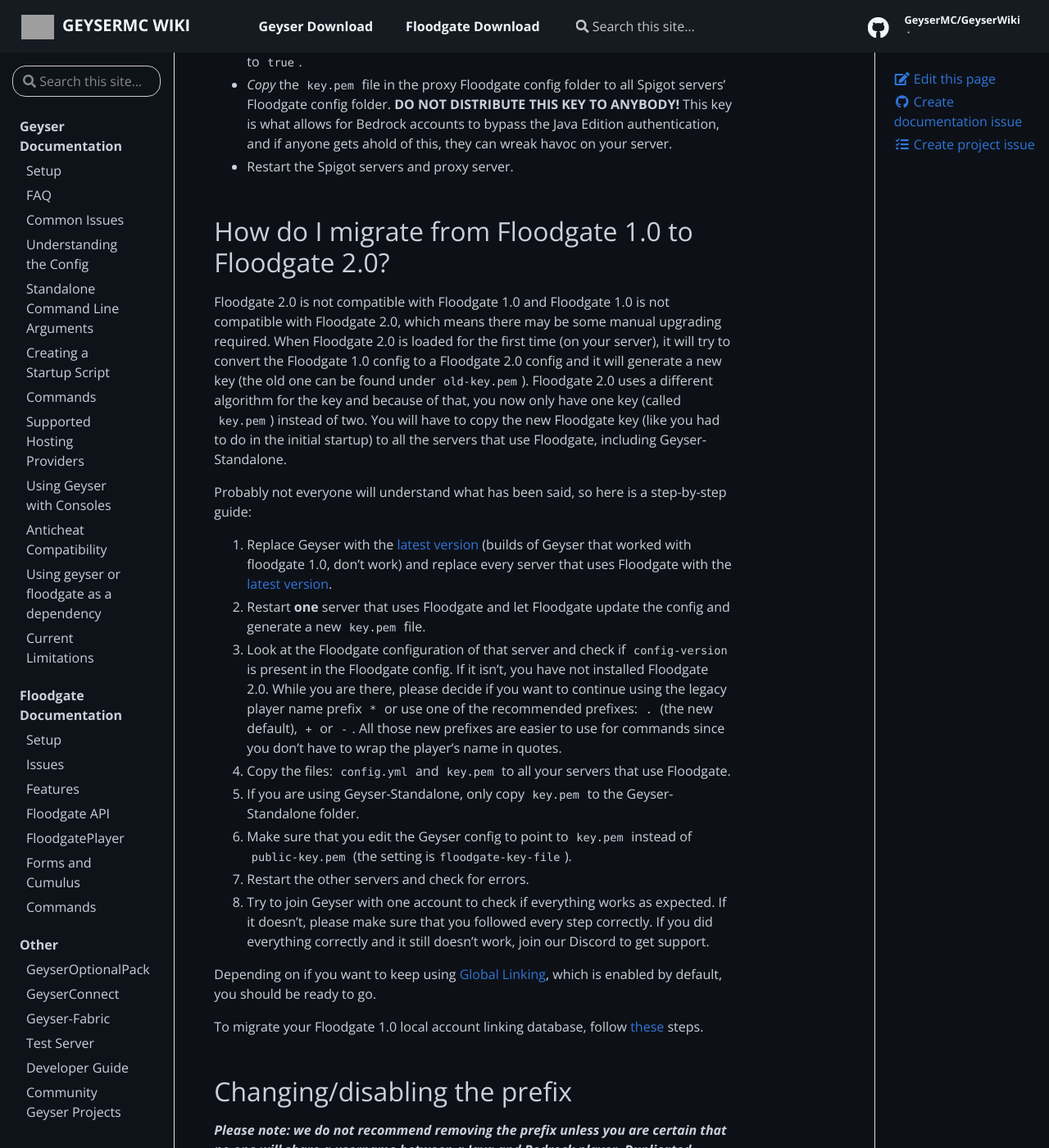
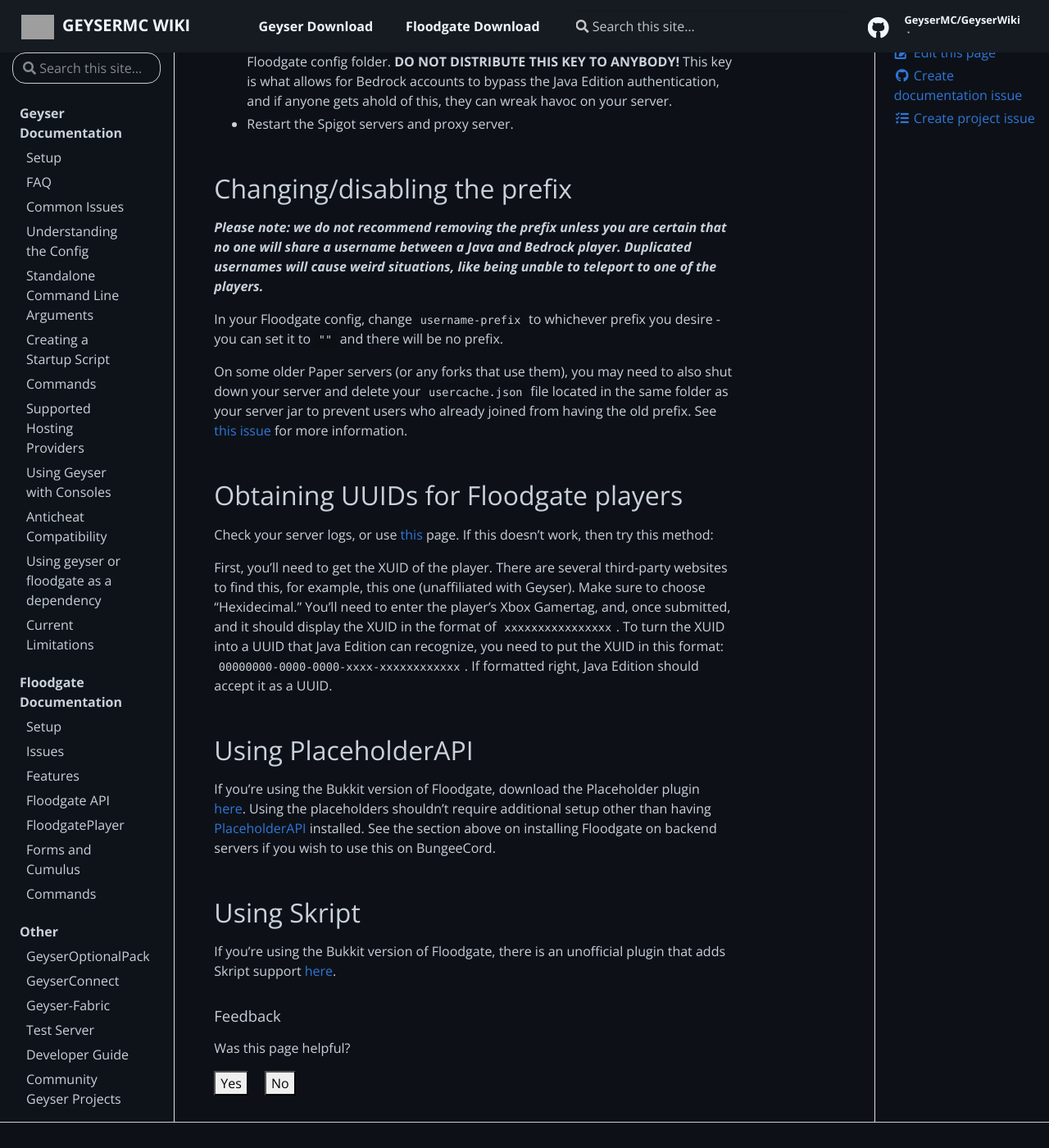
Before and after one commit to GeyserMC/GeyserWiki, a Jekyll site: the page built from _docs/floodgate/setup.md, in a window 1280 px wide and 1400 px high, scrolled down 1430 px. Shown: the whole window at 82% size. Built offline with Jekyll 4.4.1, drawn with Linux system fonts in a browser that asks for light colours; nearby versions of some CDN libraries; some of the changed text lies outside the part shown; grey boxes are pictures that could not be loaded.

```diff
--- a/_docs/floodgate/setup.md
+++ b/_docs/floodgate/setup.md
@@ -6,14 +6,13 @@
 
 ## Downloads:
 
-Floodgate 2.0: https://ci.opencollab.dev/job/GeyserMC/job/Floodgate/job/master/
+Floodgate: https://ci.opencollab.dev/job/GeyserMC/job/Floodgate/job/master/
 Geyser: https://ci.opencollab.dev/job/GeyserMC/job/Geyser/job/master/
 
 ## Prerequisites
 
 - You must own/manage the server in order to add Floodgate. *If you do not own the server, Floodgate does not allow you to bypass logging into Java servers that require a Mojang Java account*.
-- You must either be running Geyser as a [plugin](https://github.com/GeyserMC/Geyser/wiki/Setup#plugin-setup), or be running [Geyser Standalone](https://github.com/GeyserMC/Geyser/wiki/Setup#Standalone-Setup). Floodgate does not replace Geyser.
-- You should make sure your Geyser is on the latest version (old versions of Geyser that worked with Floodgate 1.0 will not work with Floodgate 2.0)
+- You must either be running Geyser as a [plugin](https://wiki.geysermc.org/geyser/setup/), or be running [Geyser Standalone](https://wiki.geysermc.org/geyser/setup/#standalone-setup). Floodgate does not replace Geyser.
 - `floodgate-spigot.jar` cannot be installed on CraftBukkit/Bukkit servers.
 
 ## Setting Up
@@ -36,30 +35,13 @@
 
 This is only needed when you want to use the Floodgate API on your Spigot server(s) behind a proxy.
 
-- Install Floodgate on the proxy and on *all* backend servers as per the [previous insructions](#setting-up)
+- Install Floodgate on the proxy and on *all* backend servers as per the [previous instructions](https://wiki.geysermc.org/floodgate/setup/)
 - Enable `ip_forward` in your BungeeCord `config.yml` if using BungeeCord
 - Set `bungeecord` to `true` in your `spigot.yml`
 - Start the proxy server.
 - Edit the Floodgate config on your proxy server and set `send-floodgate-data` to `true`.
 - *Copy* the `key.pem` file in the proxy Floodgate config folder to all Spigot servers' Floodgate config folder. **DO NOT DISTRIBUTE THIS KEY TO ANYBODY!** This key is what allows for Bedrock accounts to bypass the Java Edition authentication, and if anyone gets ahold of this, they can wreak havoc on your server.
 - Restart the Spigot servers and proxy server.
-
-## How do I migrate from Floodgate 1.0 to Floodgate 2.0?
-Floodgate 2.0 is not compatible with Floodgate 1.0 and Floodgate 1.0 is not compatible with Floodgate 2.0, which means there may be some manual upgrading required. When Floodgate 2.0 is loaded for the first time (on your server), it will try to convert the Floodgate 1.0 config to a Floodgate 2.0 config and it will generate a new key (the old one can be found under `old-key.pem`). Floodgate 2.0 uses a different algorithm for the key and because of that, you now only have one key (called `key.pem`) instead of two. You will have to copy the new Floodgate key (like you had to do in the initial startup) to all the servers that use Floodgate, including Geyser-Standalone.<br>
-
-Probably not everyone will understand what has been said, so here is a step-by-step guide:
-1. Replace Geyser with the [latest version](https://ci.opencollab.dev/job/GeyserMC/job/Geyser/job/master/) (builds of Geyser that worked with floodgate 1.0, don't work) and replace every server that uses Floodgate with the [latest version](https://ci.opencollab.dev/job/GeyserMC/job/Floodgate/job/master/).
-2. Restart **one** server that uses Floodgate and let Floodgate update the config and generate a new `key.pem` file.
-3. Look at the Floodgate configuration of that server and check if `config-version` is present in the Floodgate config. If it isn't, you have not installed Floodgate 2.0. While you are there, please decide if you want to continue using the legacy player name prefix `*` or use one of the recommended prefixes: `.` (the new default), `+` or `-`. All those new prefixes are easier to use for commands since you don't have to wrap the player's name in quotes.
-4. Copy the files: `config.yml` and `key.pem` to all your servers that use Floodgate.
-5. If you are using Geyser-Standalone, only copy `key.pem` to the Geyser-Standalone folder.
-6. Make sure that you edit the Geyser config to point to `key.pem` instead of `public-key.pem` (the setting is`floodgate-key-file`).
-7. Restart the other servers and check for errors.
-8. Try to join Geyser with one account to check if everything works as expected. If it doesn't, please make sure that you followed every step correctly. If you did everything correctly and it still doesn't work, join our Discord to get support.
-
-Depending on if you want to keep using [Global Linking](Features#What-is-Global-Linking), which is enabled by default, you should be ready to go.
-
-To migrate your Floodgate 1.0 local account linking database, follow [these](Features#Local-Linking) steps.
 
 ## Changing/disabling the prefix
 
```
Also changed, not shown: _docs/floodgate/forms.md (+2 -2 lines), _docs/floodgate/root.md (+2 -2 lines), pages/index.md (+4 -4 lines).
